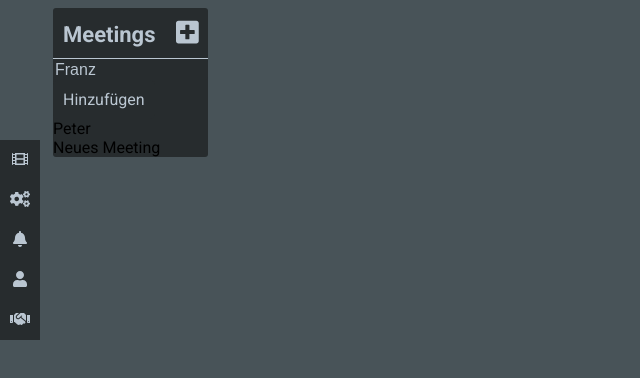
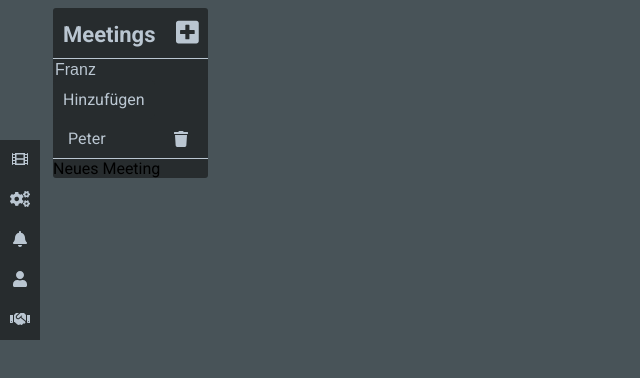
Before and after one commit to chromos33/BobReactRemaster, a React (Create React App) app in the folder BobReactRemaster/ClientApp/: page /MeetingAdmin in a window 1280 px wide. Both pictures are taken after a click on the element "Hinzufügen". Shown: the top 378 px of the page, without its empty margins (0-640 px from the left). Built offline with nearby package versions, Linux system fonts and the light colour scheme.

Commit message:
MemberList Styling and Ability to remove from list

```diff
--- a/BobReactRemaster/ClientApp/src/components/Meeting/Admin/Meeting.js
+++ b/BobReactRemaster/ClientApp/src/components/Meeting/Admin/Meeting.js
@@ -1,9 +1,14 @@
 import React, {useState} from 'react';
 import { getCookie } from "../../../helper/cookie";
 import '../../../css/Button.css';
+import { FontAwesomeIcon } from '@fortawesome/react-fontawesome';
+import { faPencilRuler, faTrash  } from '@fortawesome/free-solid-svg-icons';
+import '../../../css/MeetingAdmin.css';
+import Member from './Member';
 export function Meeting(props){
     const [Members,setMembers] = useState(props.data.members);
     const [currentSelectedMemberIndex,setcurrentSelectedMember] = useState(0);
+
 
     const handleAddMember = () => {
         var tmp = Members;
@@ -36,15 +41,29 @@ export function Meeting(props){
         });
         return (<select onChange={e => {setcurrentSelectedMember(e.target.value);}} value={currentSelectedMemberIndex}>{Options}</select>);
     }
+    const handleMemberDelete = (id) => {
+        var tmpArray = Members;
+        var tmpIndex = null;
+        tmpArray.forEach((member,index) =>
+        {
+            if(member.id === id)
+            {
+                tmpIndex = index
+            }
+        });
+        tmpArray.splice(tmpIndex,1);
+        var savearray = tmpArray.map(x => x);
+        setMembers(savearray);
+    }
     const renderMemberList = () => {
         if(Members.length === 0)
         {
             return null;
         }
         var renderedMembers = Members.map(m => {
-            return <span key={m.id}>{m.name}</span>
+            return (<Member Delete={handleMemberDelete} key={m.id} id={m.id} name={m.name} />);
         })
-        return (<div>{renderedMembers}</div>);
+        return (<div className="MemberList">{renderedMembers}</div>);
     }
     const renderMemberAddButton = () => {
         if(getAvailableMembers().length > 0)
--- /dev/null
+++ b/BobReactRemaster/ClientApp/src/components/Meeting/Admin/Member.js
@@ -0,0 +1,36 @@
+import React, {useState} from 'react';
+
+import { FontAwesomeIcon } from '@fortawesome/react-fontawesome';
+import { faTrash  } from '@fortawesome/free-solid-svg-icons';
+
+export function Member(props){
+    const [DeleteState,setDeleteState] = useState(false);
+    var deleteClass = ""
+    if(DeleteState)
+    {
+        deleteClass = "active"
+    }
+    var timeout = null;
+    const Delete = () => {
+        if(DeleteState)
+        {
+            props.Delete(props.id);
+        }
+        else
+        {
+            clearTimeout(timeout);
+            setDeleteState(true);
+            timeout = setTimeout(() => {setDeleteState(false);},10000);
+        }
+    }
+
+    return (<div>
+        <span key={props.id}>{props.name}</span>
+        <FontAwesomeIcon className={deleteClass} icon={faTrash} onClick={Delete}/>
+        </div>
+        )
+
+}
+
+
+export default Member;
--- /dev/null
+++ b/BobReactRemaster/ClientApp/src/css/MeetingAdmin.css
@@ -0,0 +1,23 @@
+.MemberList > div > span
+{
+    display:block;
+    border-bottom:1px solid #BAC6D1;
+    padding:10px 15px;
+    color:#BAC6D1;
+}
+.MemberList > div
+{
+    position:relative;
+}
+
+.MemberList > div > svg
+{
+    position:absolute;
+    right:20px;
+    top:12px;
+    color:#BAC6D1;
+}
+.MemberList > div > svg.active
+{
+    color:red;
+}
```
